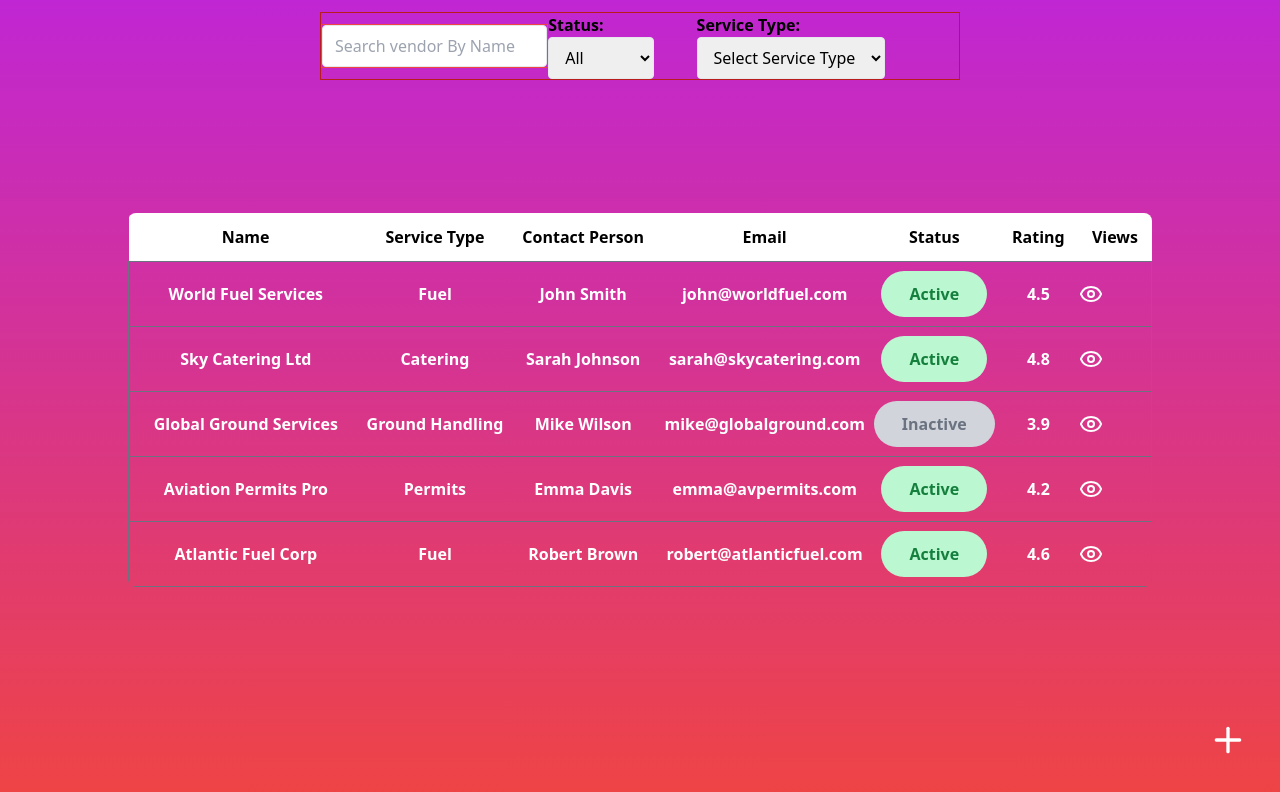
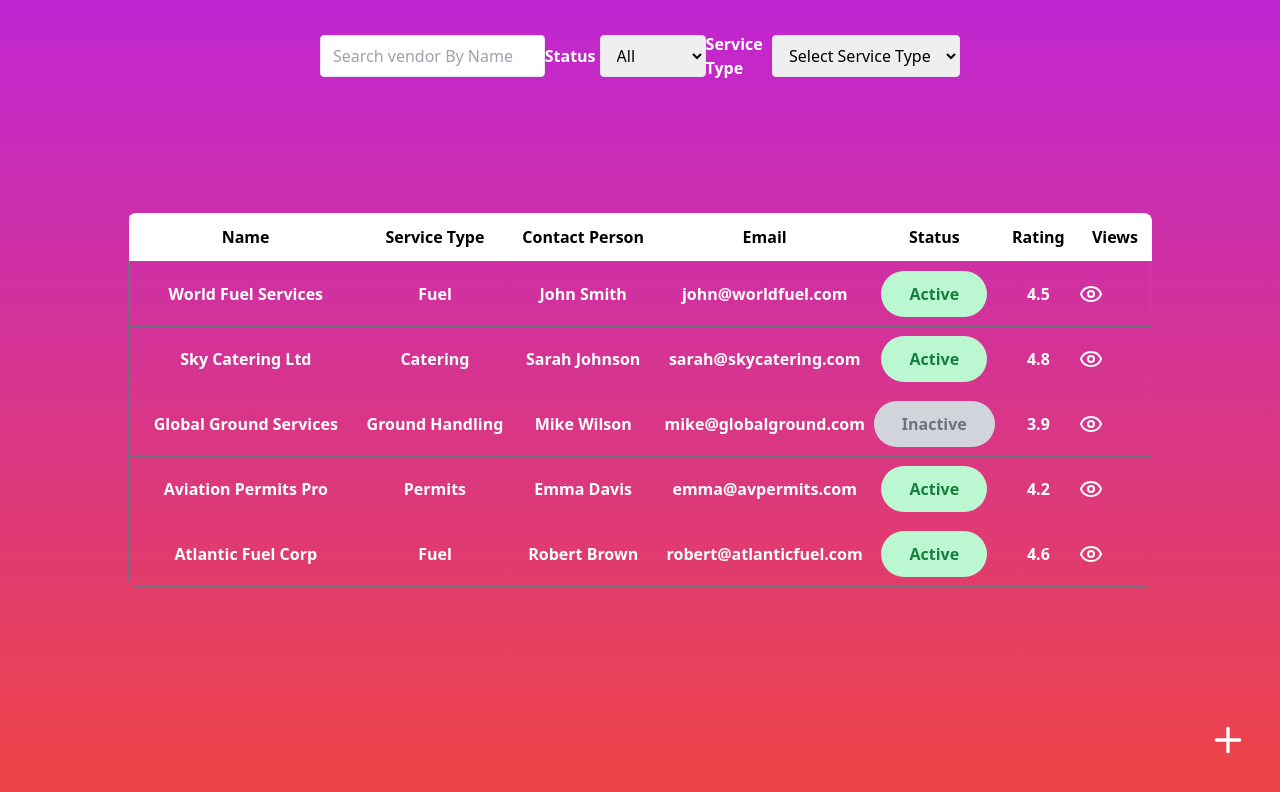
Before and after one commit to TanmayVidhate/VendorManagement, a React (Vite) app: page / in a window 1280 px wide. Shown: the top 792 px of the page. Built offline with nearby package versions, Linux system fonts and the light colour scheme.

Commit message:
add flex

```diff
--- a/src/Components/FilterBar.jsx
+++ b/src/Components/FilterBar.jsx
@@ -1,12 +1,13 @@
-import React from 'react'
+//import component
+import Label from "./Label"
 
 function FilterBar({ searchText, setSearchText, statusFilter, setStatusFilter, serviceTypeFilter, setServiceTypeFilter }) {
   return (
     <>
       <div className='w-full  '>
-        <div className='w-1/2 m-auto flex justify-evenly items-center border border-red-700'>
+        <div className='w-1/2 m-auto flex justify-evenly items-center '>
           {/* Search Bar */}
-          <div className=' border border-red-500'>
+          <div className=' '>
             <input
               type="text"
               value={searchText}
@@ -16,8 +17,8 @@ function FilterBar({ searchText, setSearchText, statusFilter, setStatusFilter, s
             />
           </div>
           {/* Status */}
-          <div>
-            <label className="font-semibold mr-2">Status:</label>
+          <div className="flex justify-center items-center gap-1">
+            <Label title="Status"/>
             <select
               value={statusFilter}
               onChange={(e) => setStatusFilter(e.target.value)}
@@ -30,8 +31,8 @@ function FilterBar({ searchText, setSearchText, statusFilter, setStatusFilter, s
           </div>
 
           {/* Service Type */}
-          <div>
-            <label className="font-semibold mr-2">Service Type:</label>
+          <div className="flex justify-center items-center gap-1">
+            <Label title="Service Type"/>
             <select
               value={serviceTypeFilter}
               onChange={(e) => setServiceTypeFilter(e.target.value)}
```
